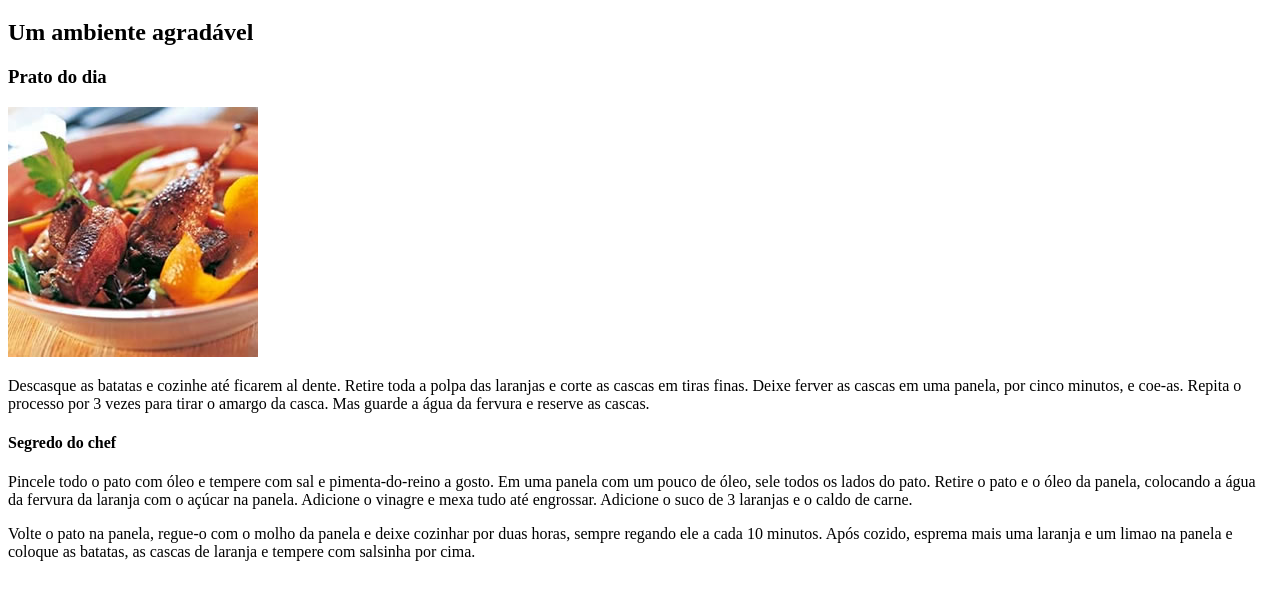
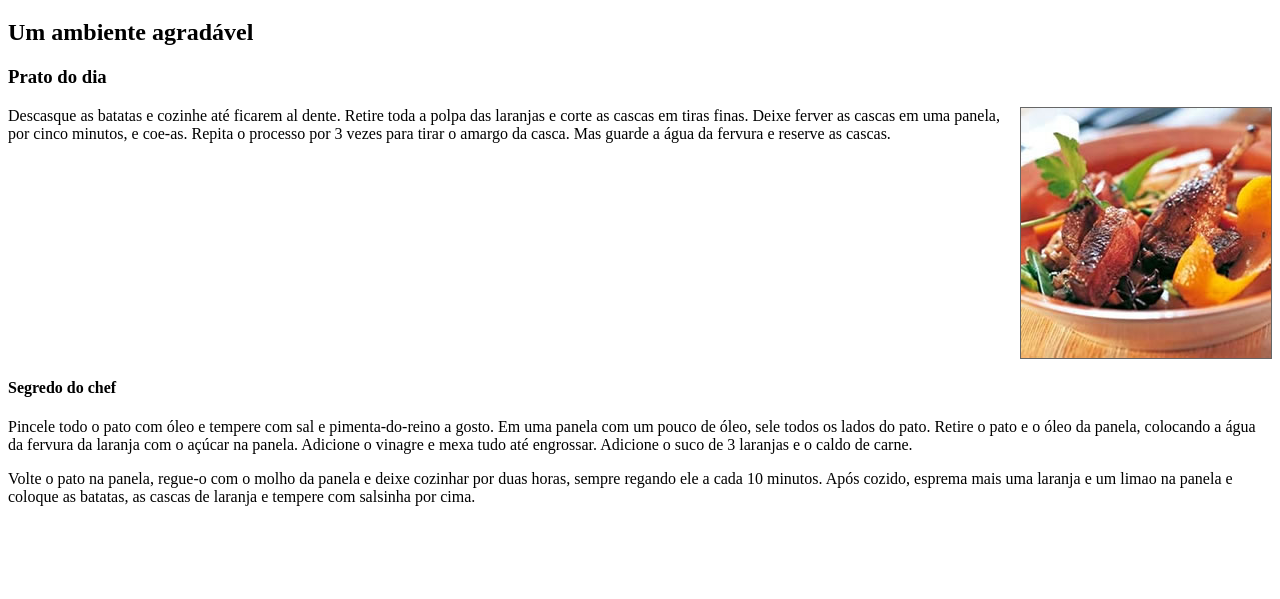
Before and after one commit to padilhasam/Desenvolvimento-Web, a plain HTML site: page exercicios limpos/unidade06/exercicio03/index.html in a window 1280 px wide. Shown: the part 61-660 px from the top of the page. Drawn offline with Linux system fonts and the light colour scheme.

Commit message:
Atualização 25-02-2025

```diff
--- a/exercicios limpos/unidade06/exercicio03/index.html
+++ b/exercicios limpos/unidade06/exercicio03/index.html
@@ -3,6 +3,19 @@
     <head>
         <meta charset="utf-8">
         <title>Curso HTML5 Essencial</title>
+
+        <style>
+            .clear-right{
+                clear:both; /*Limpa o alinhamento do proximo elemento*/
+            }
+
+            .img-prato{
+                float:right;
+                margin-left: 10px;
+                margin-bottom: 20px;
+                border:1px solid #666;
+            }
+        </style>
     </head>
 
     <body>
@@ -10,13 +23,13 @@
 
 		<h2>Um ambiente agradável</h2>
 		<h3>Prato do dia</h3>
-        <img src="imagens/pato_laranja.JPG" width="250" height="250"
-             title="Prato Pato com Laranja"
-             alt="Foto de prato do pato com laranja">
+        <img class="img-prato" src="imagens/pato_laranja.JPG" width="250" height="250" title="Prato Pato com Laranja" alt="Foto de prato do pato com laranja">
 
         <p>Descasque as batatas e cozinhe até ficarem al dente. Retire toda a polpa das laranjas e corte as cascas em tiras finas. Deixe ferver as cascas em uma panela, por cinco minutos, e coe-as. Repita o processo por 3 vezes para tirar o amargo da casca. Mas guarde a água da fervura e reserve as cascas. </p>
 
-		<h4>Segredo do chef</h4>
+        <!--<br clear="both"> //limpa o alinhamento do proximo elemento-->
+
+		<h4 class="clear-right">Segredo do chef</h4>
 		<p>Pincele todo o pato com óleo e tempere com sal e pimenta-do-reino a gosto. Em uma panela com um pouco de óleo, sele todos os lados do pato. Retire o pato e o óleo da panela, colocando a água da fervura da laranja com o açúcar na panela. Adicione o vinagre e mexa tudo até engrossar. Adicione o suco de 3 laranjas e o caldo de carne. </p>
 
 		<p>Volte o pato na panela, regue-o com o molho da panela e deixe cozinhar por duas horas, sempre regando ele a cada 10 minutos. Após cozido, esprema mais uma laranja e um limao na panela e coloque as batatas, as cascas de laranja e tempere com salsinha por cima.</p>
```
Also changed, not shown: exercicios limpos/unidade06/exercicio02/index.html (+1 -4 lines).
